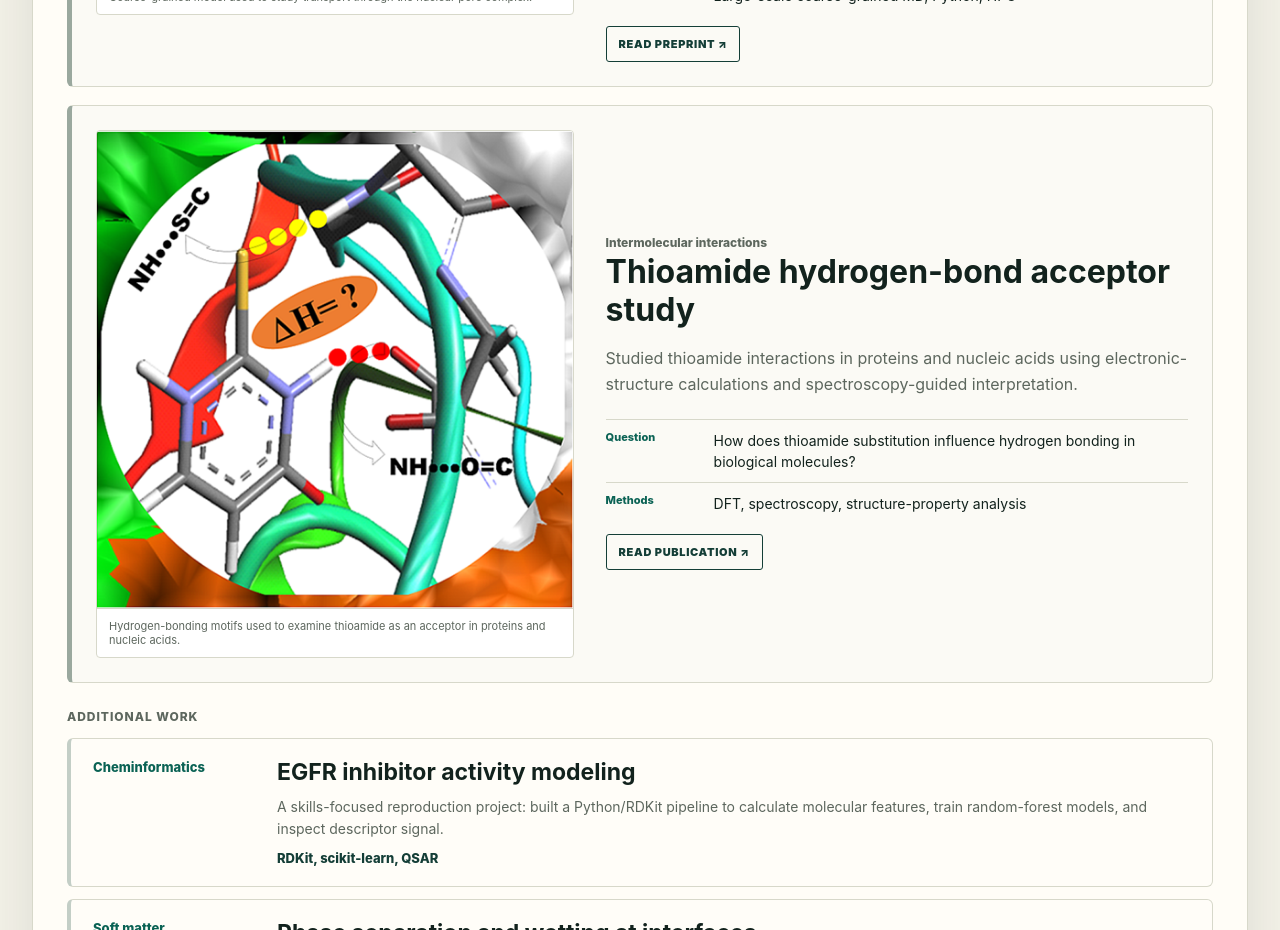
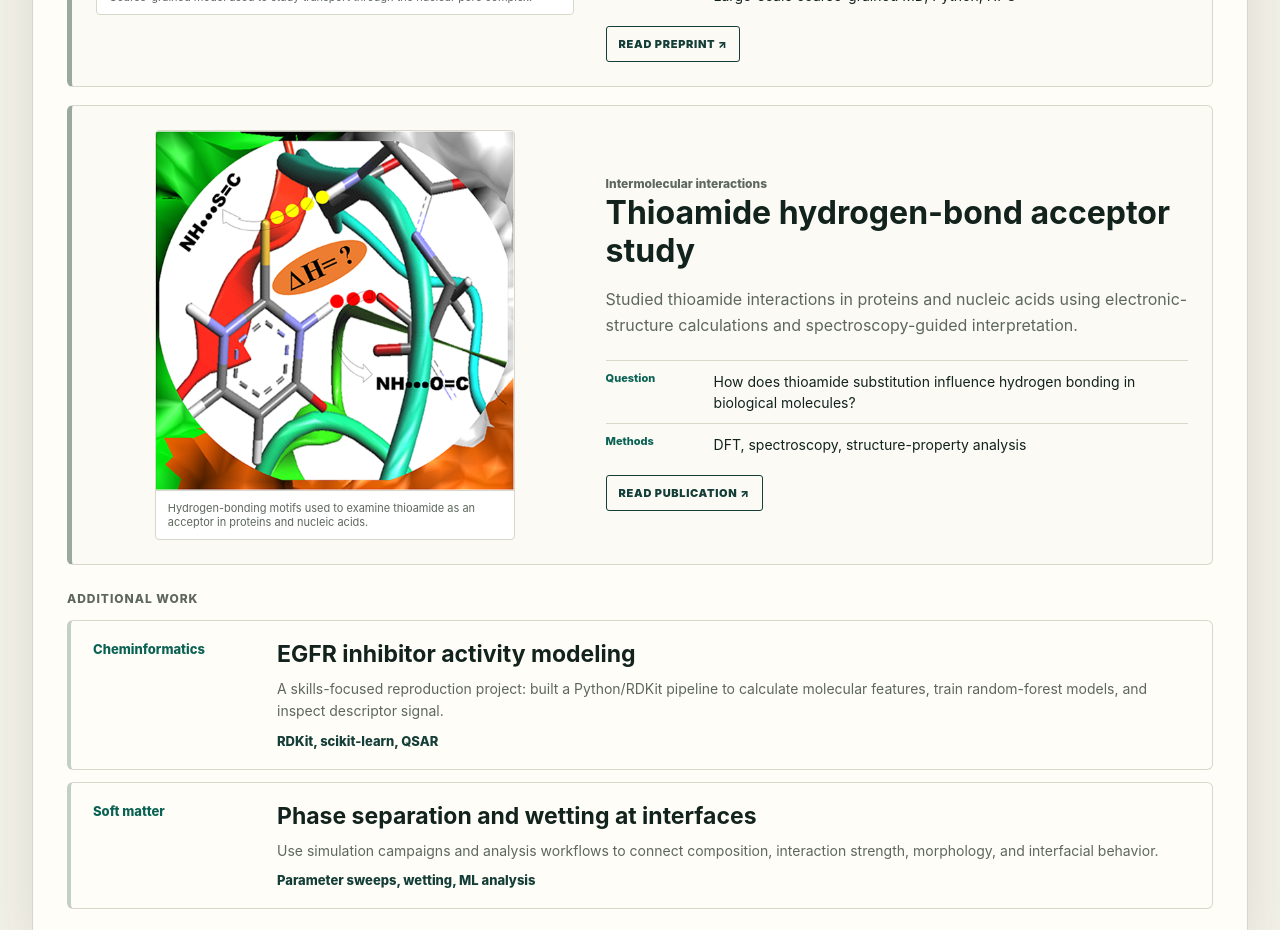
Before and after one commit to skg43/skg43.github.io, a React (Vite) app: page / in a window 1280 px wide. Shown: the part 1980-2910 px from the top of the page. Built offline with nearby package versions, Linux system fonts and the light colour scheme.

Commit message:
added picture thioamide H-acceptor

```diff
--- a/src/App.tsx
+++ b/src/App.tsx
@@ -253,7 +253,7 @@ export default function Home() {
                   {featuredProjects.map((project) => (
                     <article className="featured-case" key={project.title}>
                       {project.media && (
-                        <figure className="case-media">
+                        <figure className={`case-media${project.title.includes("Thioamide") ? " compact-media" : ""}`}>
                           <img src={project.media.src} alt={project.media.alt} loading="lazy" />
                           {project.media.caption && <figcaption>{project.media.caption}</figcaption>}
                         </figure>
--- a/src/styles.css
+++ b/src/styles.css
@@ -292,6 +292,10 @@ h1 {
   display: block;
   width: 100%;
   height: auto;
+}
+.compact-media {
+  width: min(76%, 360px);
+  justify-self: center;
 }
 .case-media figcaption {
   margin: 0;
```
